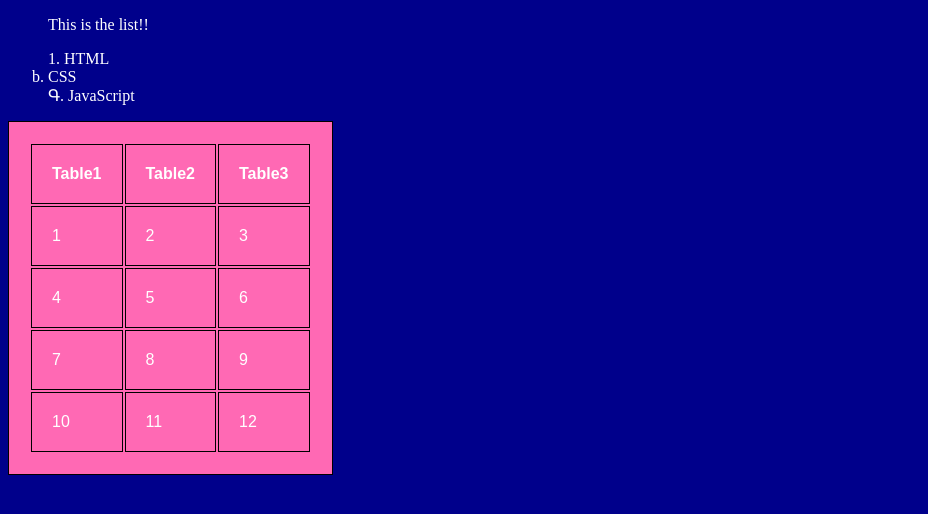
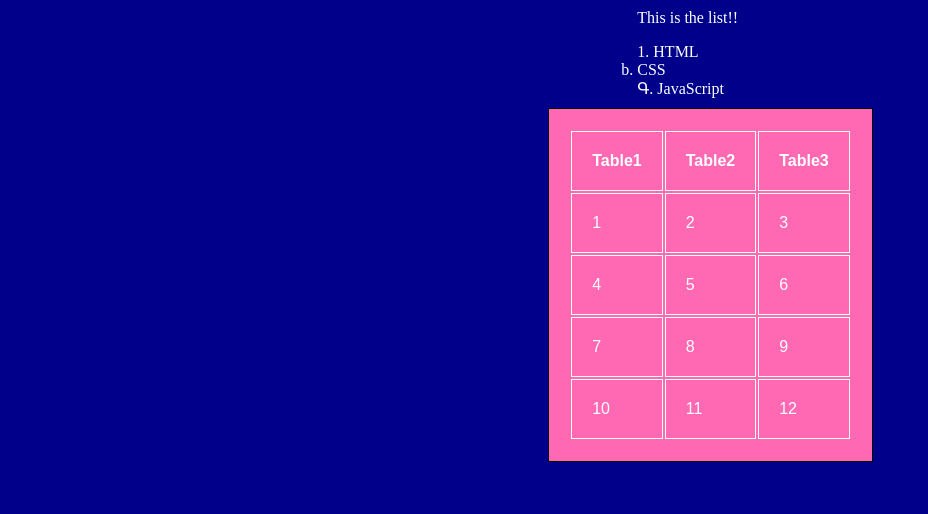
Before and after one commit to rinjhasijapati/Web-Technology, a plain HTML site: page class13.html in a window 1280 px wide. Shown: the whole page, without its empty margins (0-928 px from the left). Drawn offline with Linux system fonts and the light colour scheme.

Commit message:
List & Table Styling -day15 & 16

```diff
--- a/class13.css
+++ b/class13.css
@@ -5,6 +5,17 @@ body {
 
 ul {
     list-style:square;
+}
+body {
+    display: flex;
+    align-items: center;
+    justify-content: center;
+}
+
+ul {
+    position: relative;
+    top:-140px;
+    left: 190px;
 }
 
 .a {
@@ -23,6 +34,8 @@ ul {
 }
 
 table {
+    position: relative;
+    top: 100px;
     height:200px;
     width:200px;
     border-style:solid;
@@ -32,11 +45,13 @@ table {
     size: 10px;
     padding: 20px;
     border: 1px solid black;
+}
 
-}
 th,td{
     size:10%;
     padding:20px;
-    border:1px solid black;
+    border:1px solid rgb(255, 255, 255);
+     /* border-collapse: collapse; => collapses the table margin */
+}
 
-}
+/* To study: empty cell */
```
